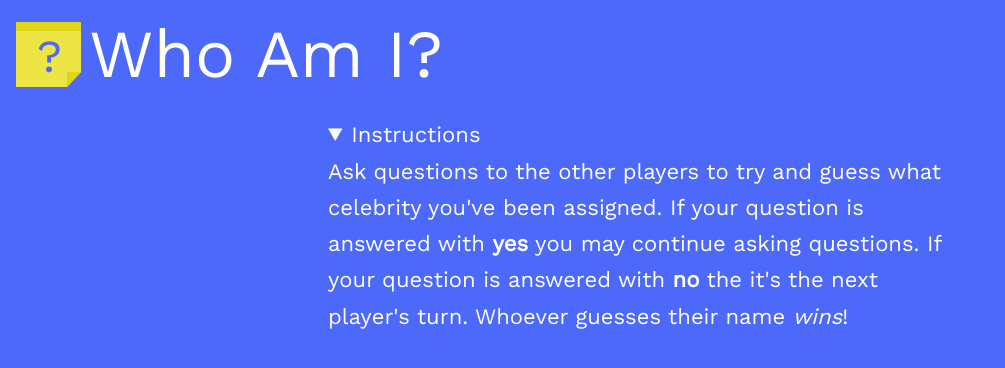
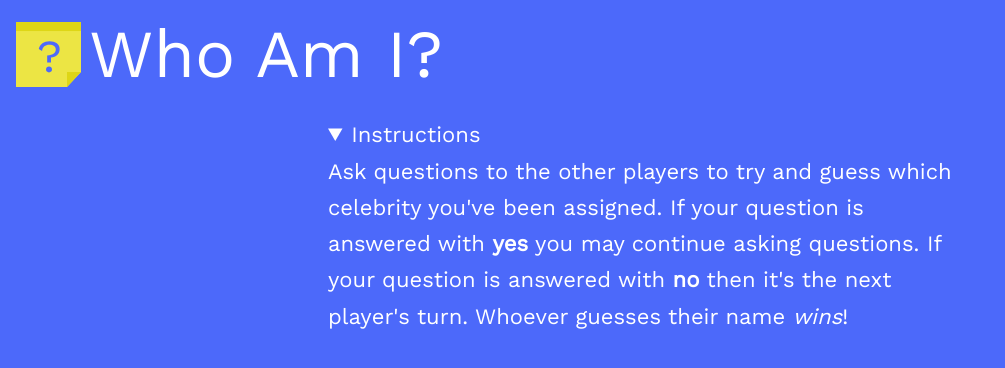
Before and after one commit to cesalberca/who-am-i, a React (Create React App) app: page / in a window 1280 px wide. Both pictures are taken after a click on the heading "Instructions". Shown: the top 368 px of the page, without its empty margins (0-1005 px from the left). Built offline with nearby package versions, Linux system fonts and the light colour scheme.

Commit message:
correct instructions

```diff
--- a/src/features/game/ui/lobby.tsx
+++ b/src/features/game/ui/lobby.tsx
@@ -88,9 +88,9 @@ export const Lobby: React.FC = () => {
       <details>
         <summary>Instructions</summary>
         <p>
-          Ask questions to the other players to try and guess what celebrity you've been assigned. If your question is answered with{' '}
+          Ask questions to the other players to try and guess which celebrity you've been assigned. If your question is answered with{' '}
           <strong>yes</strong> you may continue asking questions. If your question is answered with{' '}
-          <strong>no</strong> the it's the next player's turn. Whoever guesses their name{' '}
+          <strong>no</strong> then it's the next player's turn. Whoever guesses their name{' '}
           <em>wins</em>!
         </p>
       </details>
```
